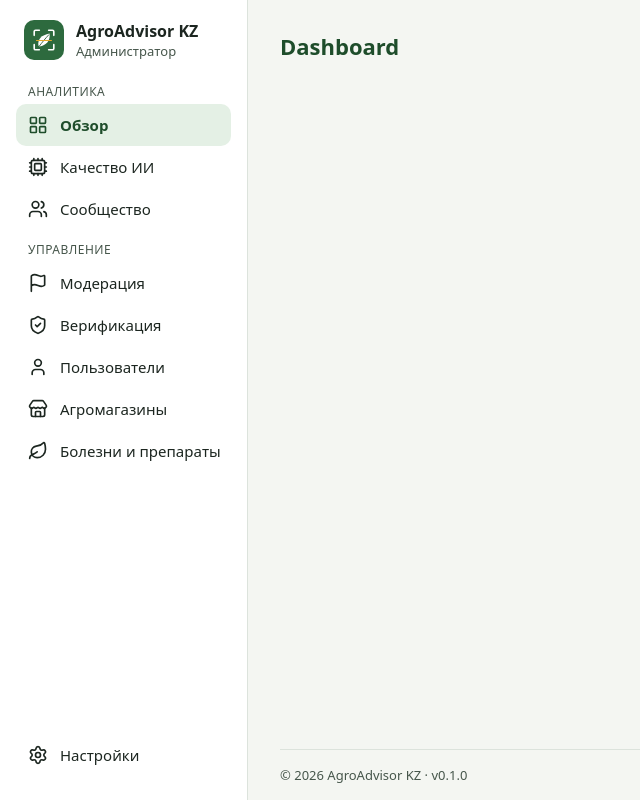
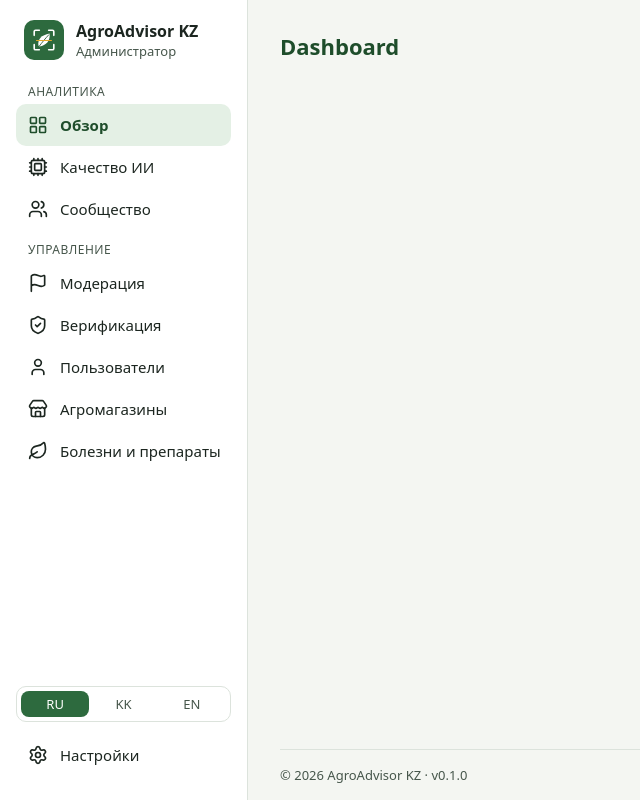
Before and after one commit to nurbolatdev/agroadvisor-kz, a React (Vite) app in the folder apps/admin-web/: page / in a window 1280 px wide. Shown: the whole page, without its empty margins (0-640 px from the left). Built offline with nearby package versions, Linux system fonts and the light colour scheme.

Commit message:
feat(admin): add language switcher UI (ru/kk/en)

```diff
--- /dev/null
+++ b/apps/admin-web/src/layouts/LanguageSwitcher.tsx
@@ -0,0 +1,36 @@
+import { useState } from 'react'
+
+const LANGUAGES = [
+  { code: 'ru', label: 'RU', name: 'Русский' },
+  { code: 'kk', label: 'KK', name: 'Қазақша' },
+  { code: 'en', label: 'EN', name: 'English' },
+] as const
+
+type Language = (typeof LANGUAGES)[number]['code']
+
+export function LanguageSwitcher() {
+  const [language, setLanguage] = useState<Language>('ru')
+
+  return (
+    <div
+      role="group"
+      aria-label="Язык интерфейса"
+      className="flex h-9 rounded-[10px] border border-border bg-white p-1"
+    >
+      {LANGUAGES.map(({ code, label, name }) => (
+        <button
+          key={code}
+          type="button"
+          title={name}
+          aria-pressed={language === code}
+          onClick={() => setLanguage(code)}
+          className={`flex-1 rounded-lg text-[13px] font-medium transition-colors ${
+            language === code ? 'bg-primary text-white' : 'text-text-muted hover:text-text'
+          }`}
+        >
+          {label}
+        </button>
+      ))}
+    </div>
+  )
+}
--- a/apps/admin-web/src/layouts/Sidebar.tsx
+++ b/apps/admin-web/src/layouts/Sidebar.tsx
@@ -12,6 +12,7 @@ import {
 } from 'lucide-react'
 import { NavLink } from 'react-router-dom'
 import logo from '@/assets/brand/symbol-white.svg'
+import { LanguageSwitcher } from '@/layouts/LanguageSwitcher'
 import { ROUTES } from '@/shared/constants/routes'
 
 interface NavItem {
@@ -101,7 +102,10 @@ export function Sidebar() {
         ))}
       </nav>
 
-      <SidebarLink {...SETTINGS_ITEM} />
+      <div className="flex flex-col gap-3">
+        <LanguageSwitcher />
+        <SidebarLink {...SETTINGS_ITEM} />
+      </div>
     </aside>
   )
 }
```
